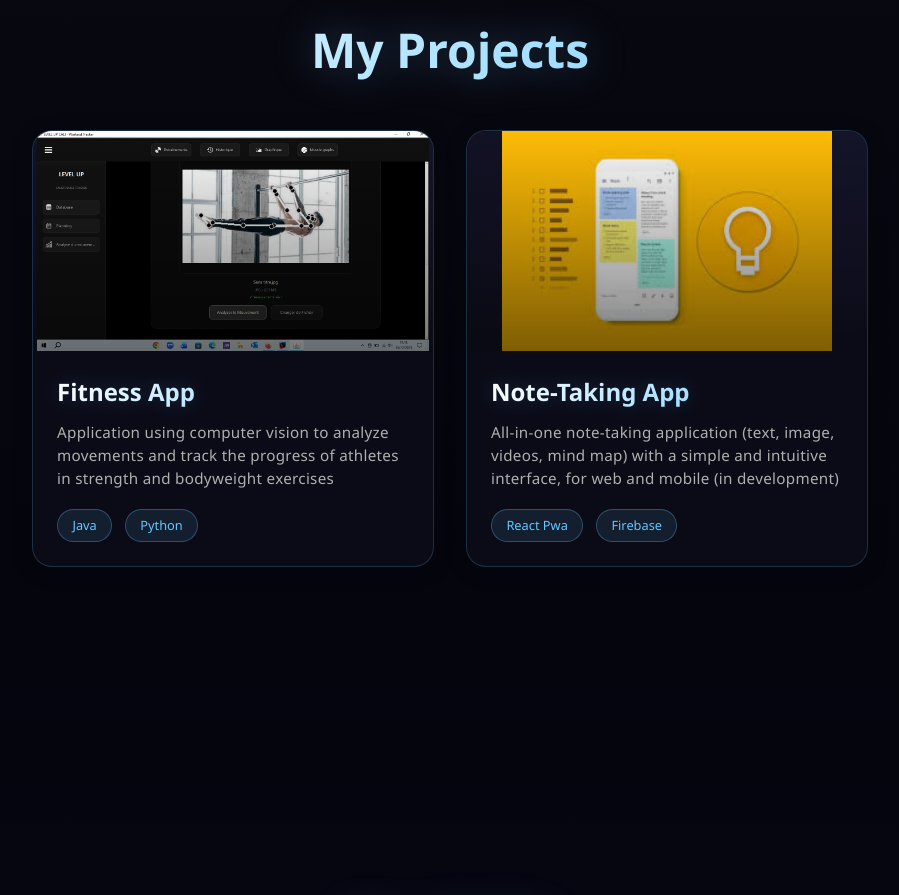
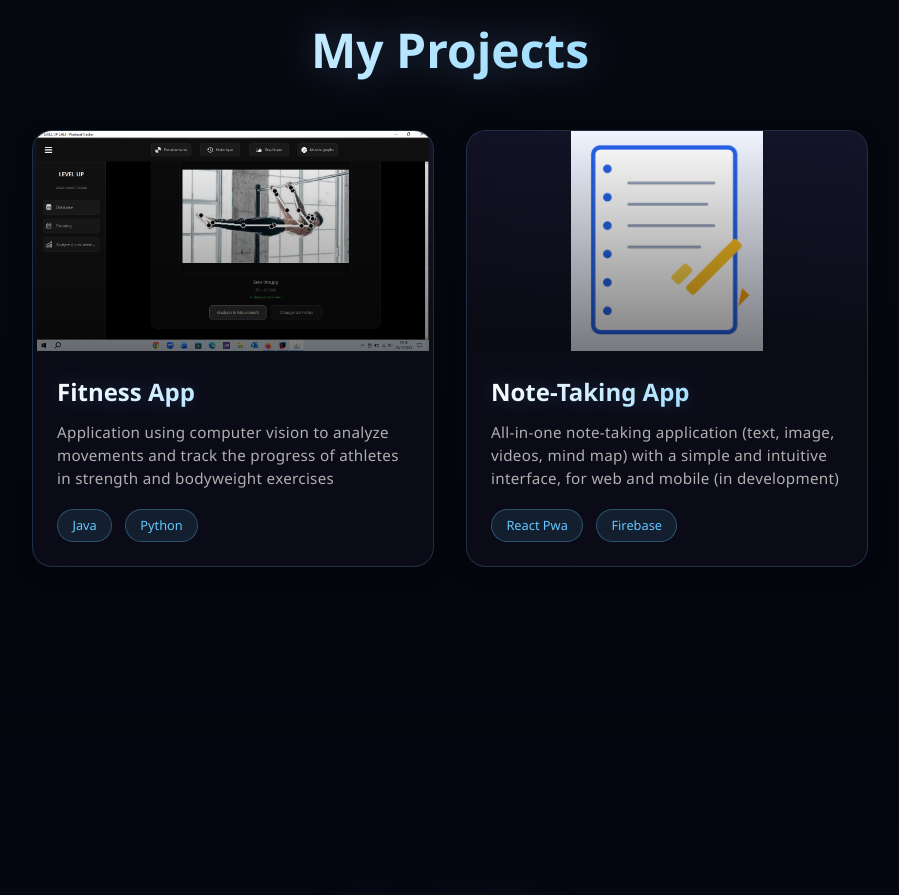
Before and after one commit to nathanWorkout/Portfolio, a plain HTML site: page index.html in a window 1280 px wide. Shown: the part 1740-2635 px from the top of the page, without its empty margins (190-1089 px from the left). Drawn offline with Linux system fonts and the light colour scheme.

Commit message:
portfolio

```diff
--- a/index.html
+++ b/index.html
@@ -90,7 +90,7 @@
 
                 <div class="project-card" data-index="2">
                     <div class="project-image">
-                        <img src="images.jpg" alt="Note-Taking App" class="project-img">
+                        <img src="note1.png" alt="Note-Taking App" class="project-img">
                     </div>
                     <div class="project-content">
                         <h3>Note-Taking App</h3>
```
Also changed, not shown: images.jpg (deleted), note1.PNG (added).
